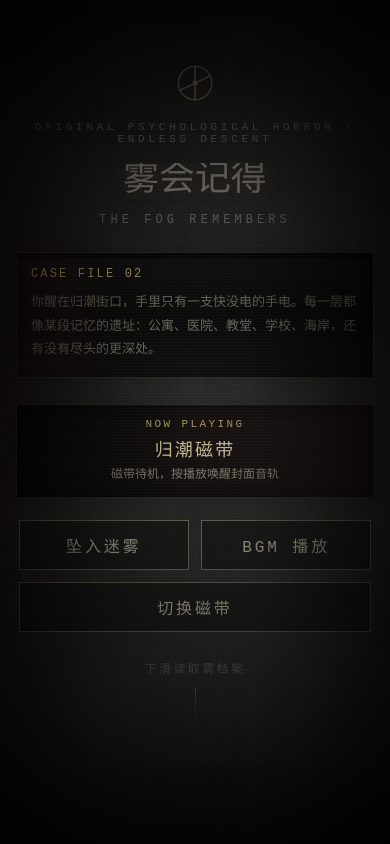
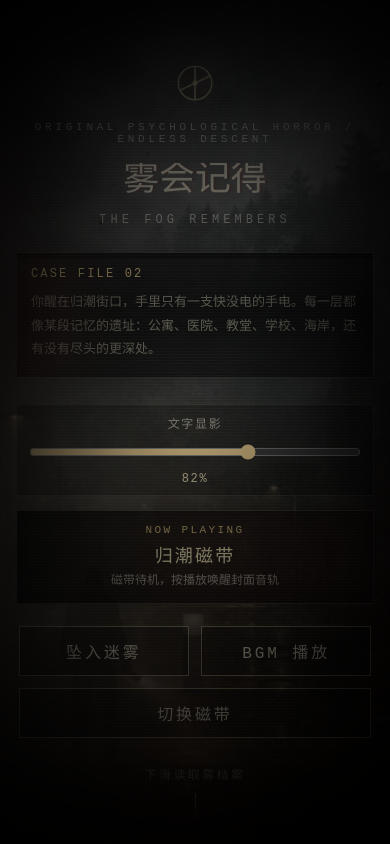
Before and after one commit to kirakeegs/the-fog-remembers, a Next.js app: page / in a window 390 px wide. Built offline with nearby package versions, Linux system fonts and the light colour scheme.

Commit message:
Fix title scrolling and cover presentation

```diff
--- a/app/globals.css
+++ b/app/globals.css
@@ -32,11 +32,14 @@ button {
 .title-screen {
   position: relative;
   width: 100vw;
-  min-height: 100svh;
+  height: 100svh;
   padding: 0 clamp(16px, 4vw, 40px) clamp(28px, 6vw, 72px);
   overflow-y: auto;
+  overscroll-behavior-y: contain;
   scroll-behavior: smooth;
+  scroll-snap-type: y proximity;
   background: #050505;
+  --title-ui-opacity: 0.82;
 }
 
 .title-screen::before {
@@ -65,15 +68,19 @@ button {
 }
 
 .cover-scene {
-  position: absolute;
-  inset: 0;
+  position: fixed;
+  inset: -1.5%;
   overflow: hidden;
   pointer-events: none;
   background:
-    linear-gradient(180deg, rgba(5, 5, 5, 0.12), rgba(5, 5, 5, 0.74) 78%, rgba(3, 3, 3, 0.96)),
-    url("/assets/generated/fog-remembers-key-art-v2.png") center / cover no-repeat,
+    linear-gradient(180deg, rgba(5, 5, 5, 0.04), rgba(5, 5, 5, 0.42) 58%, rgba(3, 3, 3, 0.9)),
+    linear-gradient(90deg, rgba(0, 0, 0, 0.28), transparent 18%, transparent 82%, rgba(0, 0, 0, 0.32)),
+    url("/assets/generated/fog-remembers-cover-street-v3.png") center / cover no-repeat,
     radial-gradient(circle at 50% 42%, rgba(210, 205, 170, 0.18), rgba(30, 31, 29, 0.18) 30%, rgba(0, 0, 0, 0) 54%),
     linear-gradient(180deg, #202220 0%, #111412 34%, #080909 72%, #030303 100%);
+  transform: scale(1.015);
+  animation: coverBreath 24s ease-in-out infinite alternate;
+  will-change: transform, filter;
 }
 
 .cover-scene::before {
@@ -91,7 +98,7 @@ button {
   right: -8%;
   bottom: 30%;
   height: 34%;
-  opacity: 0.16;
+  opacity: 0;
   background:
     linear-gradient(90deg, transparent 0 4%, rgba(28, 30, 29, 0.92) 4% 9%, transparent 9% 13%, rgba(26, 27, 26, 0.82) 13% 21%, transparent 21% 26%, rgba(31, 33, 31, 0.9) 26% 33%, transparent 33% 39%, rgba(24, 25, 24, 0.86) 39% 47%, transparent 47% 54%, rgba(29, 31, 30, 0.92) 54% 62%, transparent 62% 66%, rgba(25, 27, 26, 0.84) 66% 72%, transparent 72% 80%, rgba(30, 32, 31, 0.88) 80% 88%, transparent 88% 100%),
     repeating-linear-gradient(90deg, rgba(220, 210, 165, 0.08) 0 2px, transparent 2px 54px);
@@ -109,7 +116,7 @@ button {
     linear-gradient(90deg, transparent 0 45%, rgba(225, 220, 180, 0.18) 48% 52%, transparent 55% 100%),
     linear-gradient(180deg, rgba(55, 54, 49, 0.18), rgba(4, 4, 4, 0.9));
   clip-path: polygon(40% 0, 60% 0, 100% 100%, 0 100%);
-  opacity: 0.16;
+  opacity: 0;
 }
 
 .cover-traffic {
@@ -117,7 +124,7 @@ button {
   bottom: 25%;
   width: 21%;
   height: 30%;
-  opacity: 0.18;
+  opacity: 0.1;
 }
 
 .cover-traffic-left {
@@ -167,7 +174,7 @@ button {
     radial-gradient(circle at 50% 6%, rgba(215, 205, 175, 0.5), rgba(70, 68, 60, 0.95) 22%, transparent 24%),
     linear-gradient(180deg, transparent 0 17%, rgba(31, 32, 31, 0.96) 17% 100%);
   filter: drop-shadow(0 0 18px rgba(210, 205, 170, 0.2));
-  opacity: 0.24;
+  opacity: 0;
   animation: figurePulse 6s ease-in-out infinite;
 }
 
@@ -181,8 +188,8 @@ button {
 .cover-fog {
   inset: -20%;
   z-index: 0;
-  opacity: 0.62;
-  filter: blur(20px);
+  opacity: 0.78;
+  filter: blur(24px);
   background:
     radial-gradient(ellipse at 20% 60%, rgba(205, 205, 180, 0.28), rgba(205, 205, 180, 0) 34%),
     radial-gradient(ellipse at 72% 38%, rgba(110, 130, 124, 0.22), rgba(110, 130, 124, 0) 36%),
@@ -202,7 +209,7 @@ button {
 .cover-ash {
   inset: -20%;
   z-index: 0;
-  opacity: 0.36;
+  opacity: 0.42;
   background-image:
     radial-gradient(circle, rgba(230, 226, 196, 0.22) 0 1px, transparent 1.6px),
     radial-gradient(circle, rgba(130, 36, 28, 0.2) 0 1px, transparent 1.8px);
@@ -232,6 +239,7 @@ button {
   grid-template-rows: auto auto auto auto;
   align-content: center;
   gap: clamp(18px, 3vh, 30px);
+  scroll-snap-align: start;
 }
 
 .title-hero {
@@ -247,7 +255,7 @@ button {
   aspect-ratio: 1;
   margin-bottom: 14px;
   background: url("/assets/ui/recall-sigil.png") center / contain no-repeat;
-  opacity: 0.72;
+  opacity: calc(var(--title-ui-opacity) * 0.8);
   filter: drop-shadow(0 0 18px rgba(214, 198, 130, 0.18));
 }
 
@@ -262,7 +270,7 @@ button {
 .subtitle,
 .footer-note {
   letter-spacing: 0.34em;
-  color: rgba(210, 208, 196, 0.56);
+  color: rgba(210, 208, 196, calc(var(--title-ui-opacity) * 0.68));
 }
 
 .eyebrow {
@@ -280,6 +288,7 @@ button {
   letter-spacing: 0;
   line-height: 1;
   color: #b6b1a0;
+  opacity: var(--title-ui-opacity);
   text-shadow:
     0 0 26px rgba(210, 210, 190, 0.26),
     3px 0 0 rgba(112, 22, 18, 0.2);
@@ -316,6 +325,7 @@ button {
     rgba(7, 7, 7, 0.56);
   box-shadow: inset 0 0 28px rgba(0, 0, 0, 0.5), 0 0 34px rgba(0, 0, 0, 0.34);
   overflow: hidden;
+  opacity: var(--title-ui-opacity);
 }
 
 .story-console::before {
@@ -351,6 +361,31 @@ button {
   justify-items: center;
 }
 
+.cover-tuning {
+  width: min(520px, 100%);
+  display: grid;
+  grid-template-columns: auto minmax(120px, 1fr) auto;
+  gap: 12px;
+  align-items: center;
+  padding: 9px 12px;
+  border: 1px solid rgba(190, 186, 158, 0.16);
+  background: rgba(0, 0, 0, 0.32);
+  color: rgba(226, 222, 204, calc(var(--title-ui-opacity) * 0.76));
+  font-size: 12px;
+  letter-spacing: 0.14em;
+  opacity: var(--title-ui-opacity);
+}
+
+.cover-tuning input {
+  width: 100%;
+  accent-color: #e7c98a;
+}
+
+.cover-tuning strong {
+  color: rgba(247, 237, 190, 0.86);
+  font-weight: 400;
+}
+
 .tape-deck {
   width: min(520px, 100%);
   display: grid;
@@ -363,6 +398,7 @@ button {
   color: rgba(226, 222, 204, 0.66);
   text-align: center;
   box-shadow: inset 0 0 24px rgba(0, 0, 0, 0.48), 0 0 28px rgba(0, 0, 0, 0.26);
+  opacity: var(--title-ui-opacity);
 }
 
 .deck-label,
@@ -439,6 +475,7 @@ button {
   letter-spacing: 0.18em;
   transition: background 160ms ease, border-color 160ms ease, color 160ms ease;
   white-space: nowrap;
+  opacity: var(--title-ui-opacity);
 }
 
 .primary-button {
@@ -479,6 +516,7 @@ button {
   text-decoration: none;
   text-transform: uppercase;
   animation: cuePulse 2.4s ease-in-out infinite;
+  opacity: calc(var(--title-ui-opacity) * 0.78);
 }
 
 .scroll-cue::after {
@@ -563,6 +601,7 @@ button {
     "protocol terminal";
   gap: 16px;
   align-content: center;
+  scroll-snap-align: start;
 }
 
 .archive-visual,
@@ -753,6 +792,18 @@ button {
   color: rgba(210, 208, 196, 0.56);
   font-size: 12px;
   line-height: 1.7;
+}
+
+.archive-back {
+  float: right;
+  color: rgba(241, 211, 140, 0.78);
+  font-size: 12px;
+  letter-spacing: 0.16em;
+  text-decoration: none;
+}
+
+.archive-back:hover {
+  color: #fff9db;
 }
 
 .game-shell {
@@ -1159,6 +1210,11 @@ button {
     padding-inline: 14px;
   }
 
+  .cover-tuning {
+    grid-template-columns: 1fr;
+    text-align: center;
+  }
+
   .title-info-grid {
     grid-template-columns: 1fr;
   }
@@ -1289,6 +1345,17 @@ button {
   }
 }
 
+@keyframes coverBreath {
+  from {
+    filter: brightness(0.84) contrast(1.04) saturate(0.9);
+    transform: translate3d(-0.6%, -0.4%, 0) scale(1.015);
+  }
+  to {
+    filter: brightness(0.96) contrast(1.1) saturate(0.96);
+    transform: translate3d(0.7%, 0.4%, 0) scale(1.045);
+  }
+}
+
 @keyframes fogSlideA {
   from {
     transform: translate3d(-6%, 2%, 0) scale(1);
--- a/app/page.tsx
+++ b/app/page.tsx
@@ -1,6 +1,6 @@
 "use client";
 
-import { useEffect, useRef, useState } from "react";
+import { type CSSProperties, useEffect, useRef, useState } from "react";
 import GameCanvas from "@/components/GameCanvas";
 
 const TITLE_TRACKS = [
@@ -29,7 +29,11 @@ const DOSSIERS = [
     code: "FIELD 02",
     title: "用光和声音活下去",
     body: "移动、手电、声呐和道具构成核心节奏。你越急，噪音越高；你越贪，电量越少。所有操作都服务于一个目标：在黑暗里判断方向。",
-    bullets: ["WASD / 方向键移动，鼠标控制手电", "E 互动、解救、完成仪式", "Q 声呐扫描，1 药水护盾，2 十字架定身"],
+    bullets: [
+      "WASD / 方向键移动，鼠标控制手电",
+      "Shift 冲刺，Space 挥击驱散近身怪物",
+      "E 互动、Q 声呐，1 药水护盾，2 十字架定身",
+    ],
   },
   {
     label: "下沉规则",
@@ -55,9 +59,11 @@ export default function Home() {
   const [storyIndex, setStoryIndex] = useState(0);
   const [trackIndex, setTrackIndex] = useState(0);
   const [dossierIndex, setDossierIndex] = useState(0);
+  const [uiOpacity, setUiOpacity] = useState(0.82);
   const [musicOn, setMusicOn] = useState(false);
   const audioRef = useRef<HTMLAudioElement | null>(null);
   const dossier = DOSSIERS[dossierIndex];
+  const titleStyle = { "--title-ui-opacity": uiOpacity } as CSSProperties;
 
   useEffect(() => {
     setHasSave(typeof window !== "undefined" && GameHasSave());
@@ -111,7 +117,7 @@ export default function Home() {
   }
 
   return (
-    <main className="title-screen vignette">
+    <main className="title-screen vignette" style={titleStyle}>
       <div className="cover-scene" aria-hidden="true">
         <div className="cover-skyline" />
         <div className="cover-traffic cover-traffic-left">
@@ -132,7 +138,7 @@ export default function Home() {
         <div className="cover-static" />
       </div>
 
-      <section className="title-shell">
+      <section id="title-cover" className="title-shell">
         <header className="title-hero">
           <p className="eyebrow">ORIGINAL PSYCHOLOGICAL HORROR / ENDLESS DESCENT</p>
           <h1>雾会记得</h1>
@@ -145,6 +151,20 @@ export default function Home() {
         </section>
 
         <section className="title-command-deck" aria-label="launch controls">
+          <div className="cover-tuning" aria-label="title text opacity">
+            <span>文字显影</span>
+            <input
+              aria-label="调节封面文字透明度"
+              max="1"
+              min="0.46"
+              onChange={(event) => setUiOpacity(Number(event.target.value))}
+              step="0.02"
+              type="range"
+              value={uiOpacity}
+            />
+            <strong>{Math.round(uiOpacity * 100)}%</strong>
+          </div>
+
           <div className="tape-deck">
             <span className="deck-label">NOW PLAYING</span>
             <strong>{TITLE_TRACKS[trackIndex].label}</strong>
@@ -212,6 +232,9 @@ export default function Home() {
         </div>
 
         <aside className="protocol-board" aria-label="survival loop">
+          <a className="archive-back" href="#title-cover">
+            返回封面
+          </a>
           <span>RUN LOOP</span>
           <h2>一局的核心玩法</h2>
           <ol>
--- a/components/GameCanvas.tsx
+++ b/components/GameCanvas.tsx
@@ -188,7 +188,9 @@ function GameHud({ hud, phase, onExit }: { hud: HudData; phase: GamePhase; onExi
 
       <div className="quick-help">
         <span>WASD 移动</span>
+        <span>Shift 冲刺</span>
         <span>鼠标照明</span>
+        <span>Space 挥击</span>
         <span>Q 声呐</span>
         <span>E 互动</span>
         <span>1 药水</span>
```
Also changed, not shown: public/assets/generated/fog-remembers-cover-street-v3.png (added).
